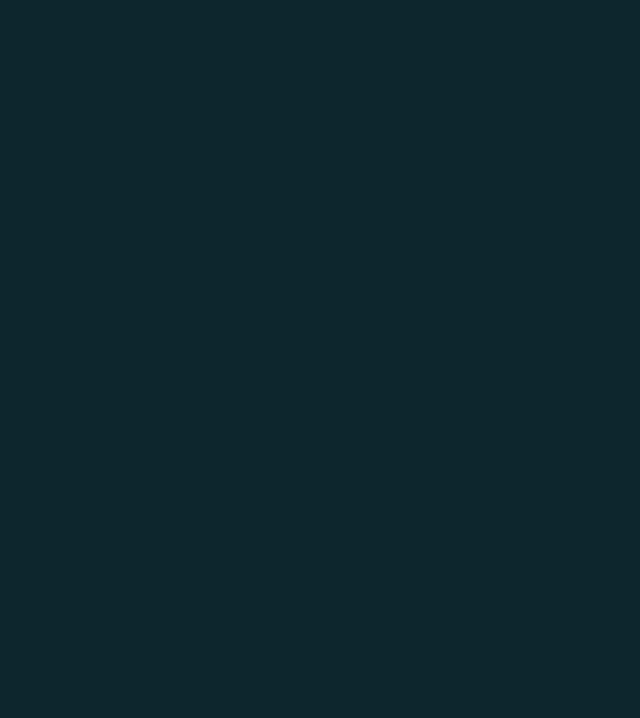
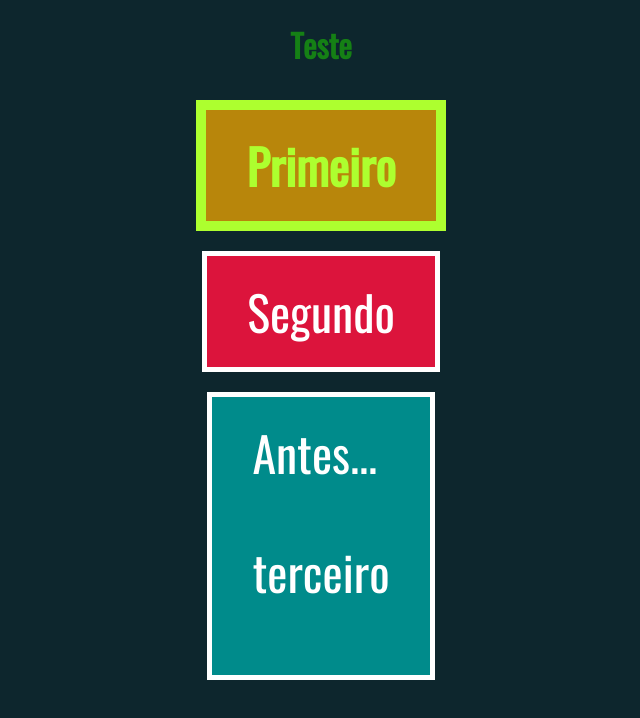
Before and after one commit to matheusaugustosilva/Udemy, a website: page dom/modificandoHTML1.html in a window 1280 px wide. Shown: the whole page, without its empty margins (319-959 px from the left). Drawn offline with Linux system fonts and the light colour scheme.

Commit message:
JS: Eventos/ Atributos/ Classes

```diff
--- a/dom/modificandoHTML1.html
+++ b/dom/modificandoHTML1.html
@@ -9,7 +9,36 @@
 
 <body class='conteudo exercicio'>
     <script>
-        // ...
+        const body = document.querySelector("body")
+        const div1 = document.createElement('div') //criei uma div
+        div1.classList.add("destaque") //criei uma class e adcionei na div
+        div1.innerHTML = "Primeiro"   // criei conteúdo para div
+
+        const div2 = document.createElement("div")
+        div2.setAttribute("wm-atributo", "valor")
+        div2.innerHTML = "Segundo"
+
+        const p = document.createElement("p")
+        p.innerHTML = "terceiro"
+
+        const div3 = document.createElement("div")
+        div3.appendChild(p) // adcionar um filho dentro de div
+
+        const h1 = document.createElement("h1")
+        h1.innerHTML = "Teste"
+        h1.style.color = "#158015"
+        body.appendChild(h1)
+        body.appendChild(div1)
+        body.appendChild(div2)
+        body.appendChild(div3)
+
+        const texto = document.createTextNode("Antes...") // Crei um texto
+        div3.insertBefore(texto,div3.childNodes[0]) // div que quero adcionar o novo elemento, passo o filho e passo a posição que quero inserir ]
+
+        const div4 = div3.cloneNode(true) // deep true copia os filho e false n copia os filhos
+        body.appendChild(div4)
+
+        body.removeChild(div3) // o 3 foi removido mas a cor manteve pq o css está colocando as cores pela ordem
     </script>
 </body>
 
```
Also changed, not shown: dom/acessandoAtributos1.html (+22 -1 lines), dom/acessandoAtributos2.html (+17 -1 lines), dom/acessandoAtributos3.html (+12 -1 lines), dom/acessandoClasses.html (+20 -1 lines), dom/modificandoHTML2.html (+12 -1 lines), dom/trabalhandoComEventos1.html (+15 -2 lines).
